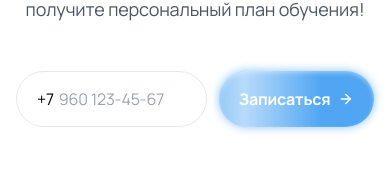
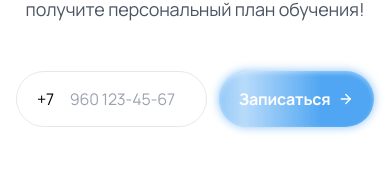
Before and after one commit to hismajestyamanita/codologia, a React (Vite) app: page / in a window 390 px wide. Shown: the part 410-586 px from the top of the page. Built offline with nearby package versions, Linux system fonts and the light colour scheme; no server answers.

Commit message:
fix(hero-phone): center digits inside input while keeping +7 spacing and fixed width

```diff
--- a/src/shared/PhoneInput.tsx
+++ b/src/shared/PhoneInput.tsx
@@ -43,7 +43,7 @@ const PhoneInput: React.FC<PhoneInputProps> = ({
         inputMode="numeric"
         className={[
           "h-full bg-transparent outline-none border-0 focus:outline-none",
-          size === "hero" ? "w-[13ch] md:w-[14ch]" : "w-full flex-1",
+          size === "hero" ? "w-[13ch] md:w-[14ch] text-center" : "w-full flex-1",
           "placeholder-gray-400",
         ].join(" ")}
         value={fmt(value)}
```
